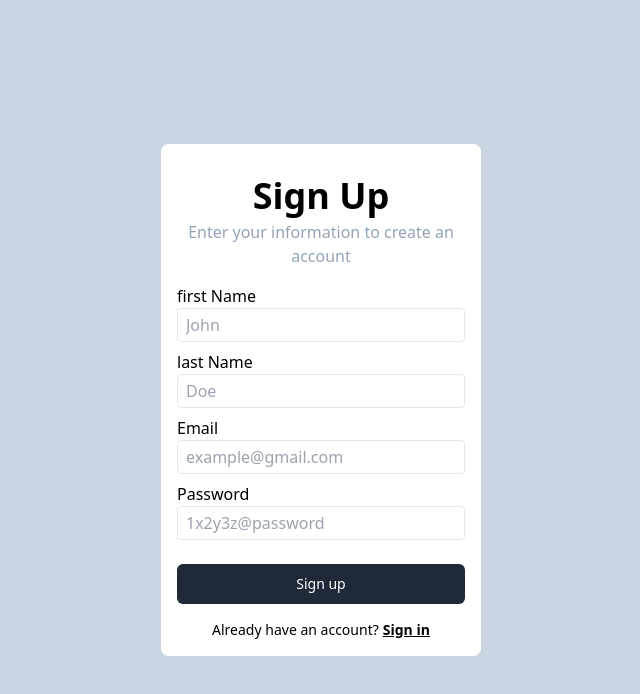
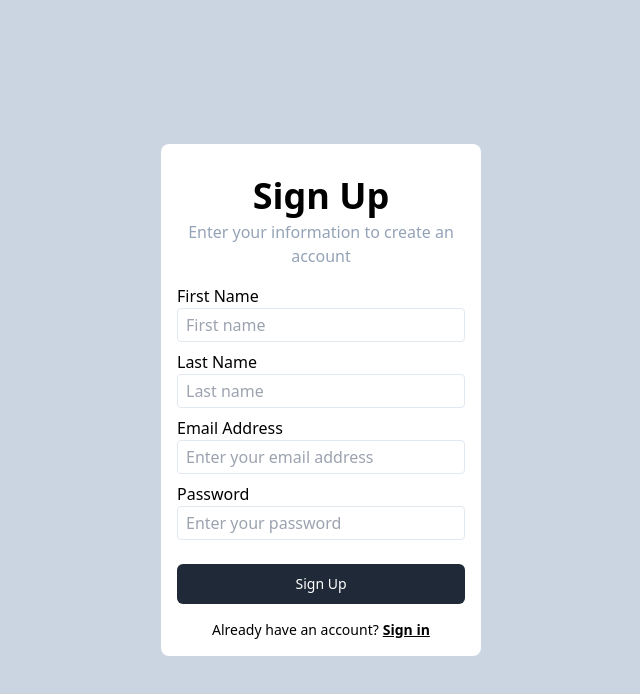
Before and after one commit to sachinDev07/WalletPay-Mern, a React (Vite) app in the folder frontend/: page / in a window 1280 px wide. Shown: the top 694 px of the page, without its empty margins (319-959 px from the left). Built offline with nearby package versions, Linux system fonts and the light colour scheme.

Commit message:
Added sign up form data using react hook form

```diff
--- a/frontend/package.json
+++ b/frontend/package.json
@@ -13,6 +13,7 @@
     "axios": "^1.6.7",
     "react": "^18.2.0",
     "react-dom": "^18.2.0",
+    "react-hook-form": "^7.50.1",
     "react-router-dom": "^6.22.0",
     "react-toastify": "^10.0.4"
   },
--- a/frontend/src/pages/SignUp.tsx
+++ b/frontend/src/pages/SignUp.tsx
@@ -1,44 +1,45 @@
-import { ChangeEvent, useState } from "react";
-
-import BottomWarning from "../components/BottomWarning";
-import Button from "../components/Button";
-import Heading from "../components/Heading";
-import InputBox from "../components/InputBox";
-import SubHeading from "../components/SubHeading";
+import { useForm } from "react-hook-form";
 import axios from "axios";
 import { useNavigate } from "react-router-dom";
+import { toast } from "react-toastify";
 
-interface UserDetails {
+import Heading from "../components/Heading";
+import SubHeading from "../components/SubHeading";
+import BottomWarning from "../components/BottomWarning";
+
+type FormData = {
   firstname: string;
   lastname: string;
   email: string;
   password: string;
+};
+
+interface UserDetails {
+  data: FormData;
+  message: string;
 }
 
 const SignUp = () => {
   const navigate = useNavigate();
+  const {
+    register,
+    handleSubmit,
+    formState: { errors },
+  } = useForm<FormData>();
 
-  const [firstname, setFirstname] = useState<string>("");
-  const [lastname, setLastname] = useState<string>("");
-  const [email, setEmail] = useState<string>("");
-  const [password, setPassword] = useState<string>("");
-
-
-  async function signupApi() {
+  const onSubmit = async (data: FormData) => {
     try {
-      await axios.post<UserDetails>(
+      const response = await axios.post<UserDetails>(
         "http://localhost:7001/api/v1/users/signup",
-        { firstname, lastname, email, password },
+        data,
       );
+      const responseData = response.data;
+      toast.success(responseData.message);
+      navigate("/signin");
     } catch (error) {
-      console.error("err" + error);
+      console.error("Error: ", error);
     }
-  }
-
-  function handleSubmit() {
-    signupApi();
-    navigate("/signin");
-  }
+  };
 
   return (
     <div className="bg-slate-300 h-screen flex justify-center">
@@ -46,37 +47,80 @@ const SignUp = () => {
         <div className="rounded-lg bg-white w-80 p-2 h-max px-4">
           <Heading label={"Sign Up"} />
           <SubHeading label={"Enter your information to create an account"} />
-          <InputBox
-            onchange={(e: ChangeEvent<HTMLInputElement>) =>
-              setFirstname(e.target.value)
-            }
-            lable={"first Name"}
-            placeholder={"John"}
+          <form onSubmit={handleSubmit(onSubmit)}>
+            <div className="mb-2">
+              <label className="font-medium text-left py-2">
+                First Name
+                <input
+                  type="text"
+                  {...register("firstname", {
+                    required: "This field is required",
+                  })}
+                  placeholder="First name"
+                  className="block w-full  px-2 py-1 border border-slate-200 rounded"
                 />
-          <InputBox
-            onchange={(e: ChangeEvent<HTMLInputElement>) =>
-              setLastname(e.target.value)
-            }
-            lable={"last Name"}
-            placeholder={"Doe"}
+              </label>
+            </div>
+            {errors.firstname && (
+              <span className="text-red-500">{errors.firstname.message}</span>
+            )}
+            <div className="mb-2">
+              <label className="font-medium text-left py-2">
+                Last Name
+                <input
+                  type="text"
+                  {...register("lastname", {
+                    required: "This field is required",
+                  })}
+                  placeholder="Last name"
+                  className="block w-full  px-2 py-1 border border-slate-200 rounded"
                 />
-          <InputBox
-            onchange={(e: ChangeEvent<HTMLInputElement>) =>
-              setEmail(e.target.value)
-            }
-            lable={"Email"}
-            placeholder={"example@gmail.com"}
+              </label>
+            </div>
+            {errors.lastname && (
+              <span className="text-red-500">{errors.lastname.message}</span>
+            )}
+            <div className="mb-2">
+              <label className="font-medium text-left py-2">
+                Email Address
+                <input
+                  type="email"
+                  {...register("email", { required: "This field is required" })}
+                  placeholder="Enter your email address"
+                  className="block w-full  px-2 py-1 border border-slate-200 rounded"
                 />
-          <InputBox
-            onchange={(e: ChangeEvent<HTMLInputElement>) =>
-              setPassword(e.target.value)
-            }
-            lable={"Password"}
-            placeholder={"1x2y3z@password"}
+              </label>
+            </div>
+            {errors.email && (
+              <span className="text-red-500">{errors.email.message}</span>
+            )}
+            <div className="mb-2">
+              <label className="font-medium text-left py-2">
+                Password
+                <input
+                  type="password"
+                  {...register("password", {
+                    required: "This field is required",
+                  })}
+                  placeholder="Enter your password"
+                  className="block w-full  px-2 py-1 border border-slate-200 rounded"
                 />
+              </label>
+            </div>
+            {errors.password && (
+              <span className="text-red-500">{errors.password.message}</span>
+            )}
             <div className="pt-4 text-center">
-            <Button onclick={handleSubmit} label={"Sign up"} />
+              <div>
+                <button
+                  type="submit"
+                  className="w-full text-white bg-gray-800 hover:bg-gray-900 focus:outline-none focus:ring-4 focus:ring-gray-300 font-medium rounded-md text-sm px-5 py-2.5 me-2 mb-2 dark:bg-gray-800 dark:hover:bg-gray-700 dark:focus:ring-gray-700 dark:border-gray-700"
+                >
+                  Sign Up
+                </button>
               </div>
+            </div>
+          </form>
 
           <BottomWarning
             label={"Already have an account?"}
```
Also changed, not shown: 1 other file (tests, documents, lock files or other folders). Lines whose indentation alone changed are shown as unchanged.
